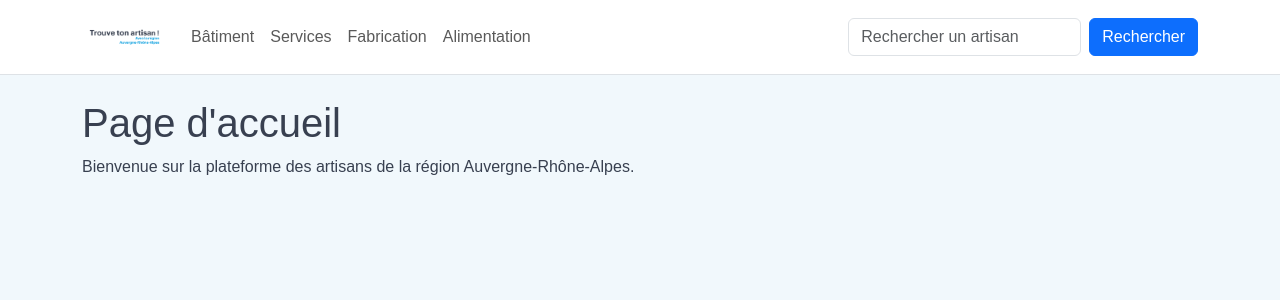
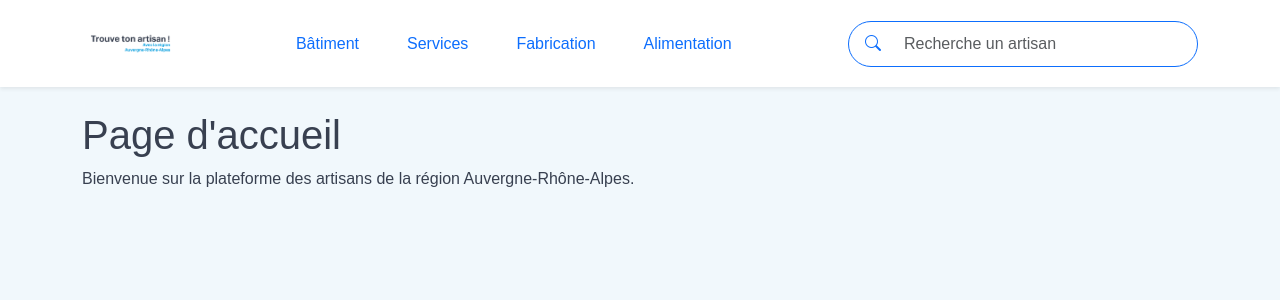
Before and after one commit to SarahDbrn/plateforme-artisans-aura, a React (Create React App) app in the folder frontend/: page / in a window 1280 px wide. Shown: the top 300 px of the page. Built offline with nearby package versions, Linux system fonts and the light colour scheme.

Commit message:
Create responsive Header matching Figma design (mobile + desktop)

```diff
--- a/frontend/package.json
+++ b/frontend/package.json
@@ -9,6 +9,7 @@
     "@testing-library/user-event": "^13.5.0",
     "axios": "^1.13.2",
     "bootstrap": "^5.3.8",
+    "bootstrap-icons": "^1.13.1",
     "react": "^19.2.1",
     "react-dom": "^19.2.1",
     "react-router-dom": "^7.10.1",
--- a/frontend/src/components/Header.jsx
+++ b/frontend/src/components/Header.jsx
@@ -1,73 +1,105 @@
+import { useState } from 'react';
 import { Link, NavLink } from 'react-router-dom';
 import logoRegion from '../assets/logo-region.png';
 
 function Header() {
+  const [menuOpen, setMenuOpen] = useState(false);
+
   return (
-    <header className="bg-white border-bottom">
-      <nav className="navbar navbar-expand-lg navbar-light">
-        <div className="container">
-          {/* Logo cliquable vers la page d'accueil */}
-          <Link to="/" className="navbar-brand d-flex align-items-center">
+    <header
+      className="bg-white shadow-sm"
+      style={{ position: 'sticky', top: 0, zIndex: 1000 }}
+    >
+      <div className="container py-3">
+
+        {/* HEADER MOBILE */}
+        <div className="d-lg-none d-flex align-items-center justify-content-between">
+          {/* Logo */}
+          <Link to="/" className="d-flex align-items-center text-decoration-none">
             <img
               src={logoRegion}
-              alt="Région Auvergne-Rhône-Alpes - Accueil"
-              style={{ height: '48px' }}
+              alt="Logo région AURA"
+              style={{ height: '40px' }}
             />
           </Link>
 
-          {/* Bouton burger pour mobile/tablette */}
+          {/* Hamburger */}
           <button
-            className="navbar-toggler"
-            type="button"
-            data-bs-toggle="collapse"
-            data-bs-target="#mainNavbar"
-            aria-controls="mainNavbar"
-            aria-expanded="false"
-            aria-label="Afficher la navigation"
+            className="btn"
+            onClick={() => setMenuOpen(!menuOpen)}
+            aria-label="Ouvrir le menu"
           >
-            <span className="navbar-toggler-icon" />
+            <i className="bi bi-list" style={{ fontSize: '1.8rem' }}></i>
           </button>
+        </div>
 
-          <div className="collapse navbar-collapse" id="mainNavbar">
-            {/* Menu de navigation */}
-            <ul className="navbar-nav me-auto mb-2 mb-lg-0">
-              <li className="nav-item">
-                <NavLink to="/artisans" className="nav-link">
-                  Bâtiment
-                </NavLink>
-              </li>
-              <li className="nav-item">
-                <NavLink to="/artisans" className="nav-link">
-                  Services
-                </NavLink>
-              </li>
-              <li className="nav-item">
-                <NavLink to="/artisans" className="nav-link">
-                  Fabrication
-                </NavLink>
-              </li>
-              <li className="nav-item">
-                <NavLink to="/artisans" className="nav-link">
-                  Alimentation
-                </NavLink>
-              </li>
+        {/* NAVIGATION MOBILE (si ouvert) */}
+        {menuOpen && (
+          <nav className="d-lg-none mt-3">
+            <ul className="list-unstyled d-flex flex-column gap-2">
+              <li><NavLink className="nav-link" to="/artisans">Bâtiment</NavLink></li>
+              <li><NavLink className="nav-link" to="/artisans">Services</NavLink></li>
+              <li><NavLink className="nav-link" to="/artisans">Fabrication</NavLink></li>
+              <li><NavLink className="nav-link" to="/artisans">Alimentation</NavLink></li>
             </ul>
+          </nav>
+        )}
 
-            {/* Barre de recherche */}
-            <form className="d-flex" role="search" onSubmit={(e) => e.preventDefault()}>
-              <input
-                className="form-control me-2"
-                type="search"
-                placeholder="Rechercher un artisan"
-                aria-label="Rechercher un artisan"
-              />
-              <button className="btn btn-primary" type="submit">
-                Rechercher
-              </button>
-            </form>
+        {/* SEARCH BAR MOBILE */}
+        <div className="d-lg-none mt-3">
+          <div className="input-group">
+            <span className="input-group-text bg-white border-primary text-primary">
+              <i className="bi bi-search"></i>
+            </span>
+            <input
+              type="search"
+              className="form-control border-primary"
+              placeholder="Recherche un artisan"
+            />
           </div>
         </div>
-      </nav>
+
+        {/* HEADER DESKTOP */}
+        <div className="d-none d-lg-flex align-items-center justify-content-between">
+
+          {/* Logo */}
+          <Link to="/" className="text-decoration-none">
+            <img
+              src={logoRegion}
+              alt="Logo région AURA"
+              style={{ height: '55px' }}
+            />
+          </Link>
+
+          {/* Menu catégories */}
+          <nav>
+            <ul className="d-flex gap-5 list-unstyled m-0">
+              <li><NavLink className="nav-link text-primary" to="/artisans">Bâtiment</NavLink></li>
+              <li><NavLink className="nav-link text-primary" to="/artisans">Services</NavLink></li>
+              <li><NavLink className="nav-link text-primary" to="/artisans">Fabrication</NavLink></li>
+              <li><NavLink className="nav-link text-primary" to="/artisans">Alimentation</NavLink></li>
+            </ul>
+          </nav>
+
+          {/* SEARCH BAR DESKTOP */}
+          <div style={{ minWidth: "350px" }}>
+            <div className="input-group rounded-pill border border-primary px-3 py-1">
+              <span
+                className="input-group-text bg-transparent border-0"
+                style={{ paddingLeft: 0 }}
+              >
+                <i className="bi bi-search text-primary"></i>
+              </span>
+              <input
+                type="search"
+                className="form-control border-0"
+                placeholder="Recherche un artisan"
+              />
+            </div>
+          </div>
+
+        </div>
+      </div>
     </header>
   );
 }
--- a/frontend/src/index.js
+++ b/frontend/src/index.js
@@ -3,6 +3,7 @@ import ReactDOM from 'react-dom/client';
 import 'bootstrap/dist/css/bootstrap.min.css';
 import './styles/main.scss';
 import App from './App';
+import 'bootstrap-icons/font/bootstrap-icons.css';
 
 const root = ReactDOM.createRoot(document.getElementById('root'));
 root.render(
```
Also changed, not shown: 2 other files (tests, documents, lock files or other folders).
